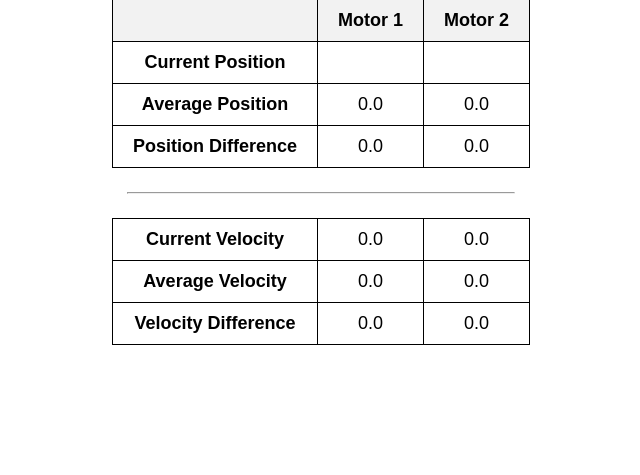
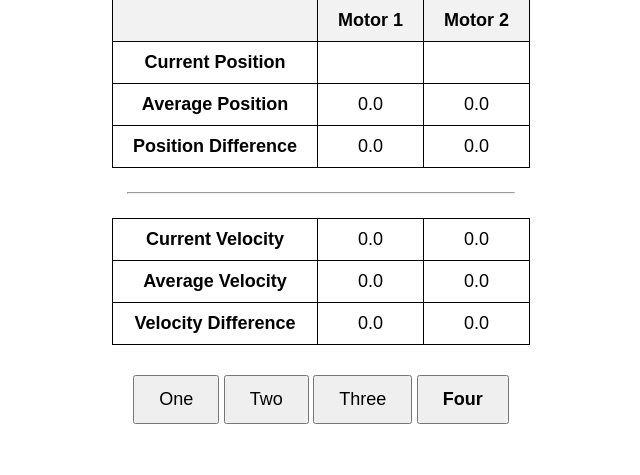
Before and after one commit to Terrier-Ride-Engineering-Club/ride-control-computer, a Python web app: template src/ride_control_computer/webserver/templates/four.html in a window 1280 px wide. Shown: the part 170-645 px from the top of the page, without its empty margins (319-959 px from the left). Run offline with Jinja, Linux system fonts and the light colour scheme; the template is opened without the code that fills it, so the values that code supplies are empty.

Commit message:
minor modifications

```diff
--- a/src/ride_control_computer/webserver/MockWebserverController.py
+++ b/src/ride_control_computer/webserver/MockWebserverController.py
@@ -1,6 +1,7 @@
 from pydoc import html
 from ride_control_computer.webserver.WebserverController import WebserverController
 from flask import *
+from math import inf
 from waitress import serve
 from ride_control_computer.motor_controller.MotorData import getAverageSpeed # this should be done somewhere else
 
@@ -76,7 +77,6 @@ class MockWebserverController(WebserverController):
 
         @self.app.route('/four')
         def four():
-            from math import inf
 
             if self.rcc is None:
                 return "RCC not connected"
--- a/src/ride_control_computer/webserver/templates/four.html
+++ b/src/ride_control_computer/webserver/templates/four.html
@@ -80,6 +80,11 @@
         </tr>
 
     </table>
-
+    <div style="text-align:center; margin-top:30px;">
+        <a href="/one"><button style="padding: 12px 24px; font-size:18px;">One</button></a>
+        <a href="/two"><button style="padding: 12px 24px; font-size:18px;">Two</button></a>
+        <a href="/three"><button style="padding: 12px 24px; font-size:18px;">Three</button></a>
+        <a href="/four"><button style="padding: 12px 24px; font-size:18px;"><b>Four</b></button></a>
+    </div>
 </body>
 </html>
--- a/src/ride_control_computer/webserver/templates/one.html
+++ b/src/ride_control_computer/webserver/templates/one.html
@@ -64,6 +64,7 @@
                         <a href="/one"><button style="padding: 12px 24px; font-size:18px;"><b>One</b></button></a>
                         <a href="/two"><button style="padding: 12px 24px; font-size:18px;">Two</button></a>
                         <a href="/three"><button style="padding: 12px 24px; font-size:18px;">Three</button></a>
+                        <a href="/four"><button style="padding: 12px 24px; font-size:18px;">Four</button></a>
                     </div>
                 </div>
 </body>
--- a/src/ride_control_computer/webserver/templates/two.html
+++ b/src/ride_control_computer/webserver/templates/two.html
@@ -44,6 +44,7 @@
     <a href="/one"><button style="padding: 12px 24px; font-size:18px;">One</button></a>
     <a href="/two"><button style="padding: 12px 24px; font-size:18px;"><b>Two</b></button></a>
     <a href="/three"><button style="padding: 12px 24px; font-size:18px;">Three</button></a>
+    <a href="/four"><button style="padding: 12px 24px; font-size:18px;">Four</button></a>
 </div>
 
 </body>
```
Also changed, not shown: src/ride_control_computer/webserver/templates/three.html (+4 -3 lines).
